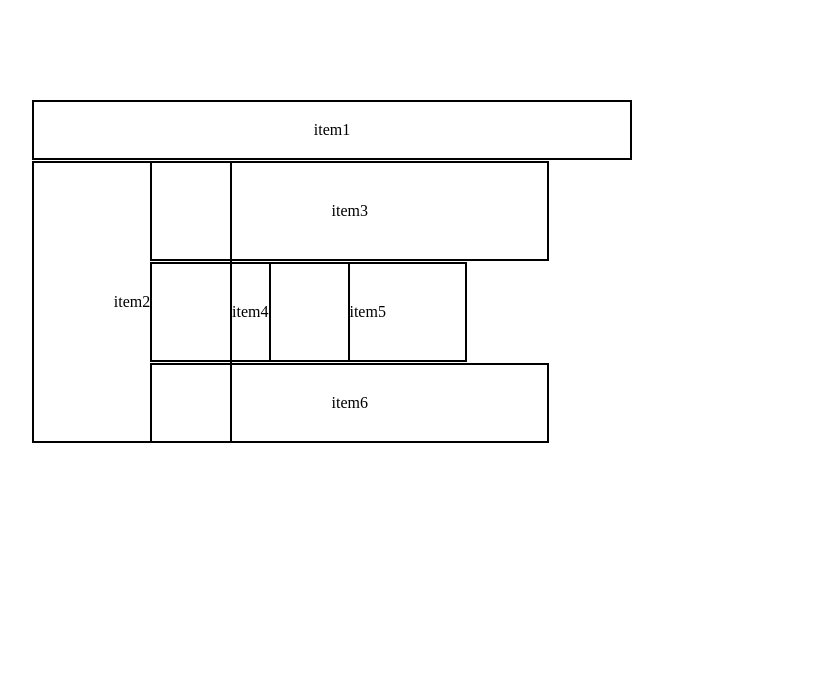
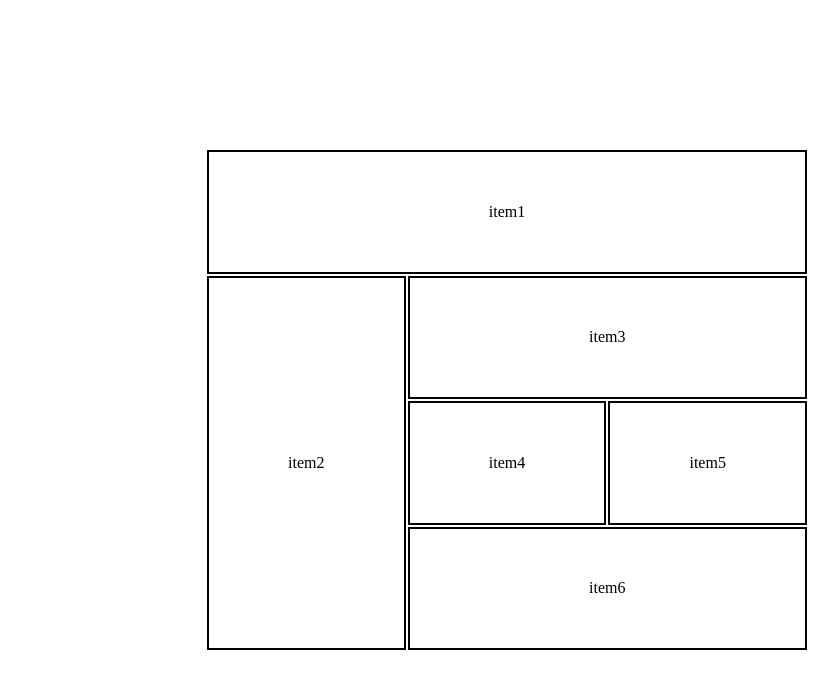
Before and after one commit to Vaishnavi-Karanam/Assignment-3, a plain HTML site: page index.html in a window 1280 px wide. Shown: the whole page, without its empty margins (133-971 px from the left). Drawn offline with Linux system fonts and the light colour scheme.

Commit message:
Style.css have been changed

```diff
--- a/styles.css
+++ b/styles.css
@@ -3,17 +3,23 @@
     padding: 0;
     box-sizing: border-box;
 }
+
+body{
+    width: 100%;
+    height: 100vh;
+    display:flex;
+    justify-content: center;
+    align-items: center;
+}
 .container-1{
     display: grid;
     grid-template-columns: repeat(3,1fr);
     grid-template-rows: repeat(4,1fr);
-    gap: 5px;
-    margin: auto;
-     margin-top: 100px;
-    /* margin-left: 100px; */
-    /* margin-top: 100px; */
-    /* margin: auto; */
-    /* margin-left: auto; */
+    row-gap :2px;
+    column-gap: 2px;
+    height: 500px;
+    width:600px;
+
 
 }
 .container-1 .items{
@@ -25,51 +31,31 @@
 .container-1 #item-1{
     grid-row: 1/2;
     grid-column: 1/4;
-    width: 600px;
-    height: 60px;
-    margin-left: 165px;
+
     /* display: inline-flex;
     justify-content: center;
     align-items: center; */
 }
 .container-1 #item-2{
     grid-column: 1/2;
-    display: inline-flex;
+
     grid-row: 2/5;
-    width:200px;
-    margin-left: 165px;
-    margin-top: -28px;
-    height: 282px;
+
 }
 .container-1 #item-3{
     grid-row: 2/3;
     grid-column: 2/4;
-    width: 399px;
-    height: 100px;
-    margin-left:-145px;
-    margin-top:-28px;
+
 }
 .container-1 #item-4{
     grid-row:3/4 ;
     grid-column:2/3 ;
-    width: 200px;
-    height: 100px;
-    margin-top: -16px;
-    margin-left:-145px;
 }
 .container-1 #item-5{
     grid-row:3/4;
     grid-column:3/4;
-    width: 198px;
-    height:100px;
-    margin-top: -16px;
-    margin-left:-455px;
 }
 .container-1 #item-6{
     grid-row:4/5;
     grid-column:2/4 ;
-    width: 399px;
-    height: 80px;
-    margin-top: -4px;
-    margin-left: -145px;
 }
```
Also changed, not shown: 2 other files.
